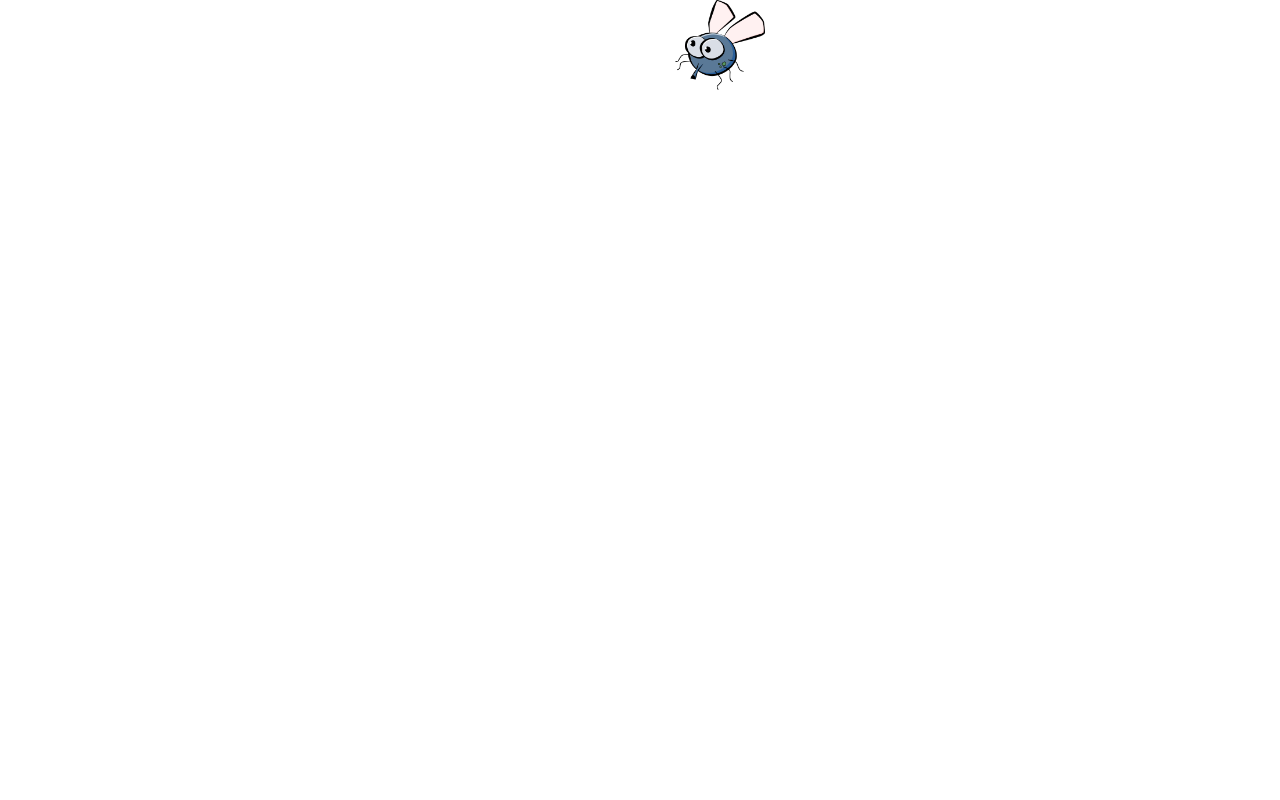
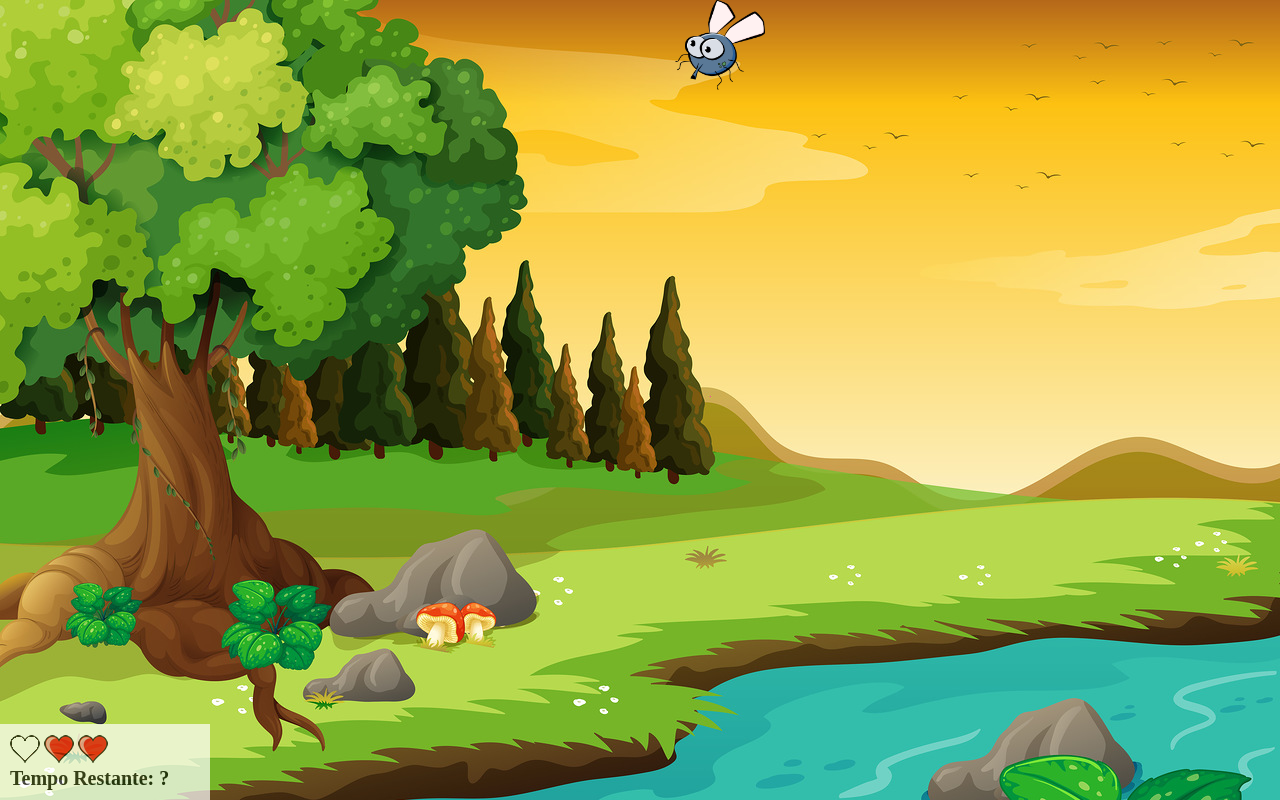
Before and after one commit to robernar2011/KillsMosquito, a plain HTML site: page app.html in a window 1280 px wide. Drawn offline with Linux system fonts and the light colour scheme.

Commit message:
Created the game scenario

```diff
--- a/app.html
+++ b/app.html
@@ -10,6 +10,16 @@
 
 	<body onresize="ajustaTamanhoPalcoJogo()">
 
+		<div class="painel">
+			<div class="vidas">
+				<img src="imagens/coracao_vazio.png">
+				<img src="imagens/coracao_cheio.png">
+				<img src="imagens/coracao_cheio.png">
+			</div>
+
+			<div class="cronometro">Tempo Restante: ? </div>
+		</div>
+
 		<script>
 			setInterval(function(){
 				posicaoRandomica()
--- a/estilo.css
+++ b/estilo.css
@@ -1,3 +1,9 @@
+body{
+	background-image: url(imagens/bg.jpg);
+	background-repeat: no-repeat;
+	background-size: 100%;
+}
+
 .mosquito1{
 	width: 50px;
 	height: 50px;
@@ -20,3 +26,24 @@
 .ladoB{
 	transform: scaleX(-1);
 }
+
+.painel{
+	position: absolute;
+	width: 190px;
+	padding: 10px;
+	bottom: 0px;
+	left: 0px;
+	border-top: solid 1px #fff;
+	background-color: #fff;
+	opacity: 0.7;
+}
+
+.vidas{
+	float: left;
+}
+
+.cronometro{
+	float: left;
+	font-size: 20px;
+	font-weight: bold;
+}
```
